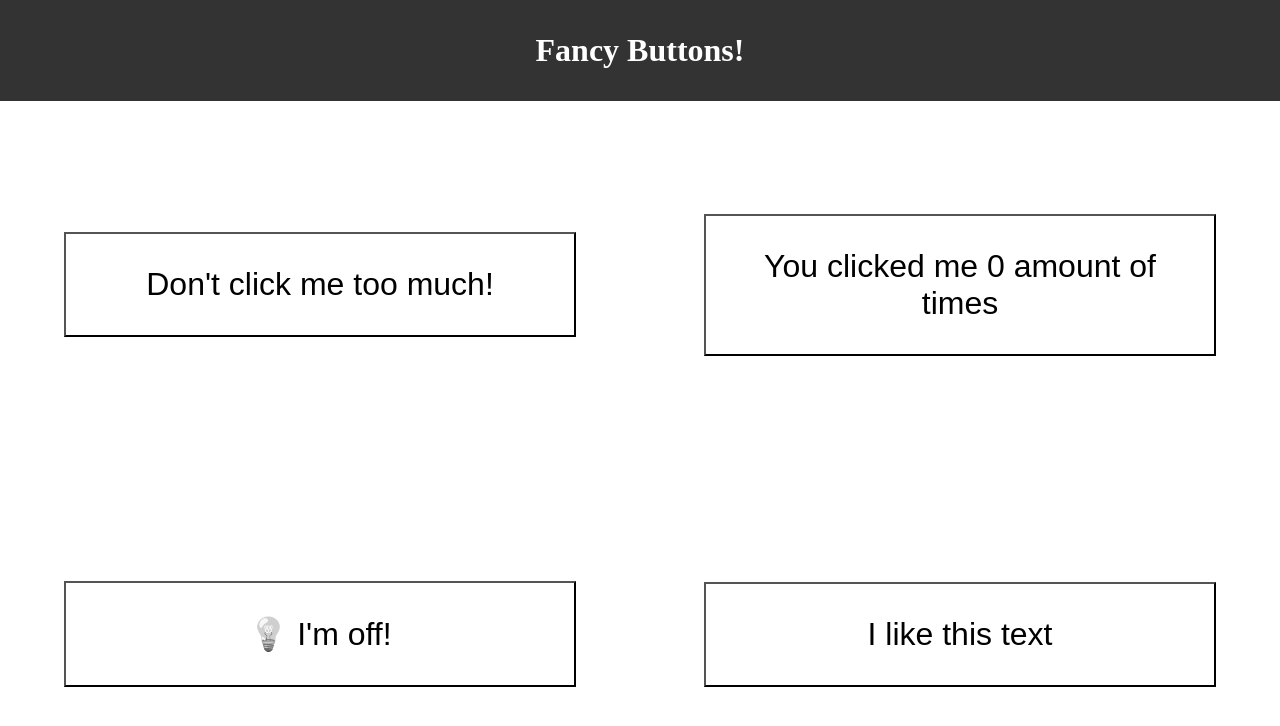
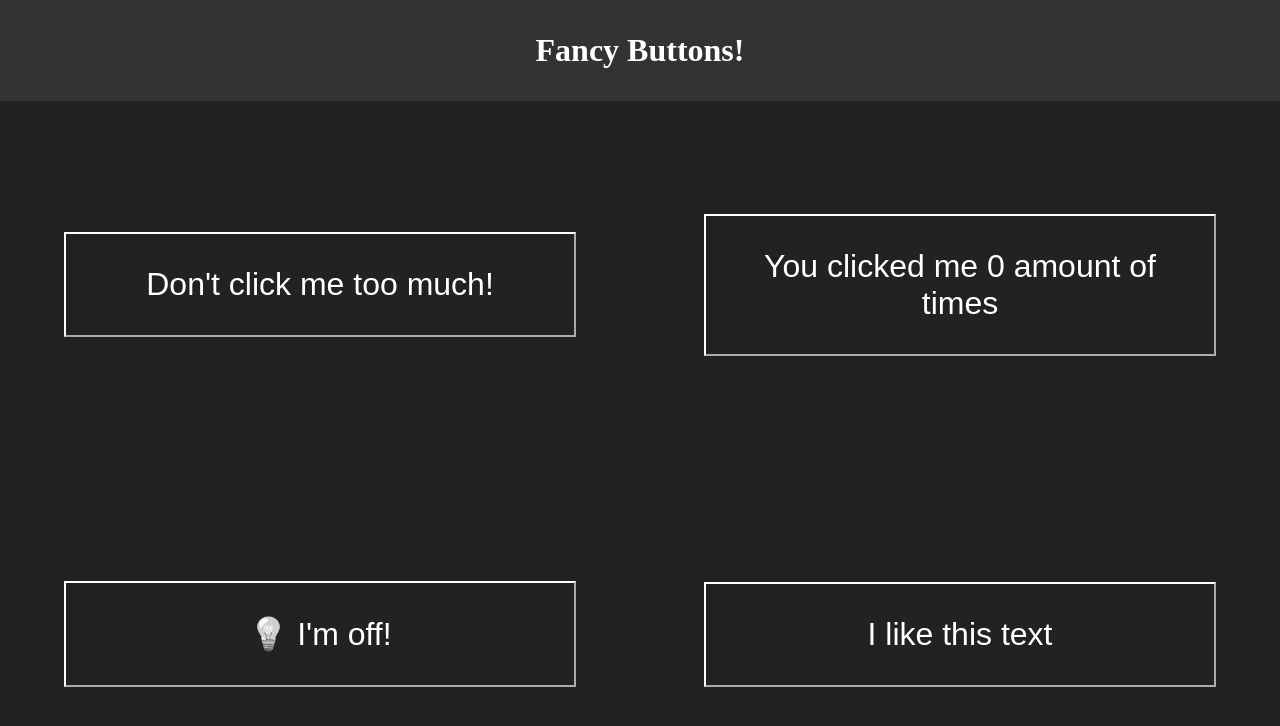
Before and after one commit to creynolds8/fancy-buttons, a React (Create React App) app: page / in a window 1280 px wide. Shown: the top 726 px of the page. Built offline with nearby package versions, Linux system fonts and the light colour scheme.

Commit message:
add dark class to main div

```diff
--- a/src/App.js
+++ b/src/App.js
@@ -6,7 +6,7 @@ import TextRepeaterButton from './components/TextRepeaterButton';
 
 function App() {
   return (
-    <div className="App">
+    <div className="App dark">
       <h1><span>Fancy Buttons!</span></h1>
       <section>
         <AngryButton />
```
